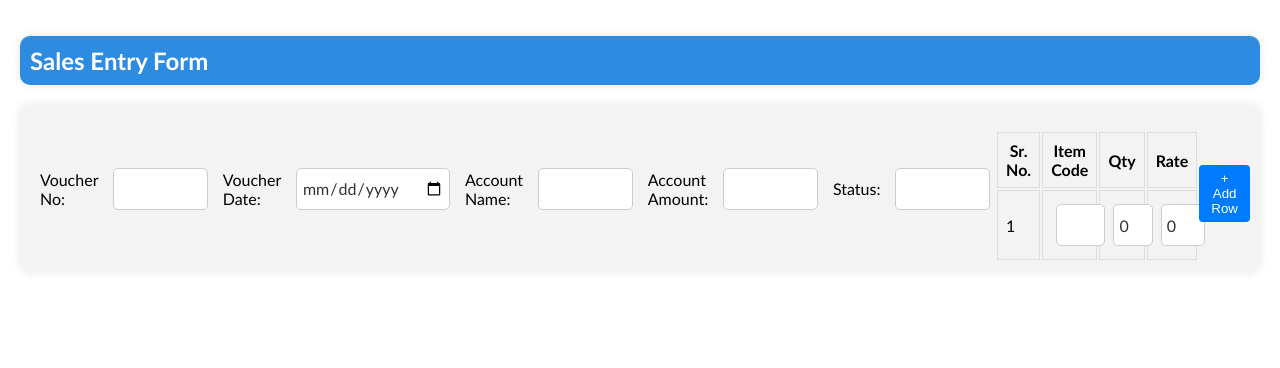
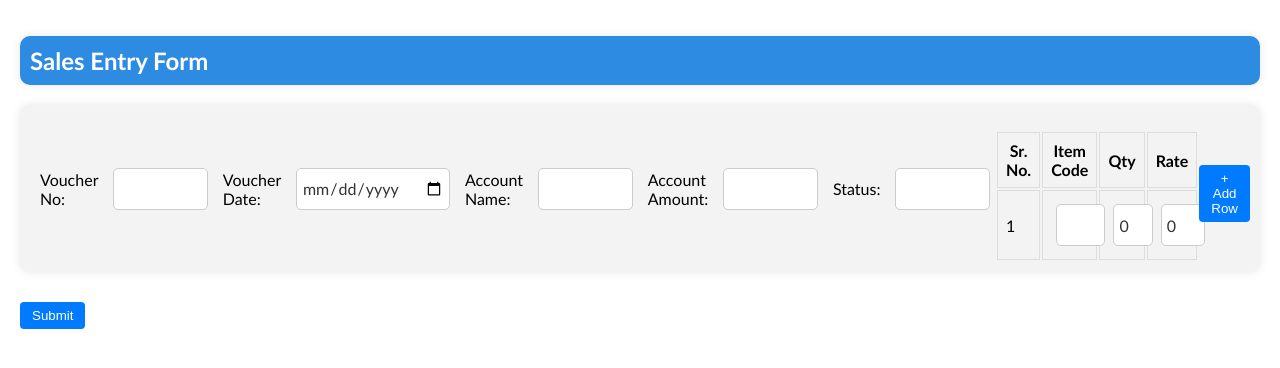
Before and after one commit to SreenandhaVR/sales_entry_app, a React (Create React App) app: page / in a window 1280 px wide. Shown: the top 368 px of the page. Built offline with nearby package versions, Linux system fonts and the light colour scheme.

Commit message:
feat: add total calculation with footer styling

```diff
--- a/src/pages/SalesEntryForm/SalesEntryForm.jsx
+++ b/src/pages/SalesEntryForm/SalesEntryForm.jsx
@@ -75,6 +75,16 @@ export default function SalesEntryForm() {
   + Add Row
 </button>
         </div>
+        <form
+  onSubmit={(e) => {
+    e.preventDefault();
+    console.log({ header, details });
+  }}
+>
+  {/* form content */}
+  <button type="submit" className={styles.btn}>Submit</button>
+</form>
+
       </div>
     );
   }
--- a/src/pages/SalesEntryForm/home.module.scss
+++ b/src/pages/SalesEntryForm/home.module.scss
@@ -60,6 +60,7 @@
     color: #333;
   }
 
+
   .btn {
     margin-top: 10px;
     padding: 6px 12px;
```
